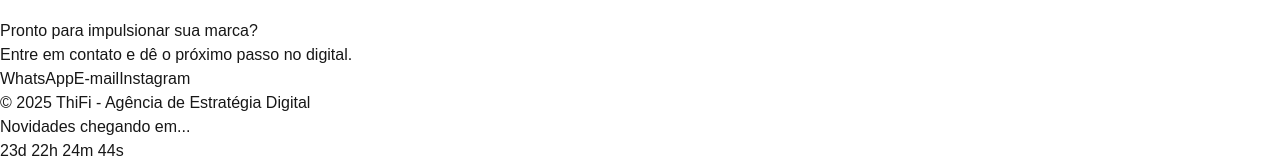
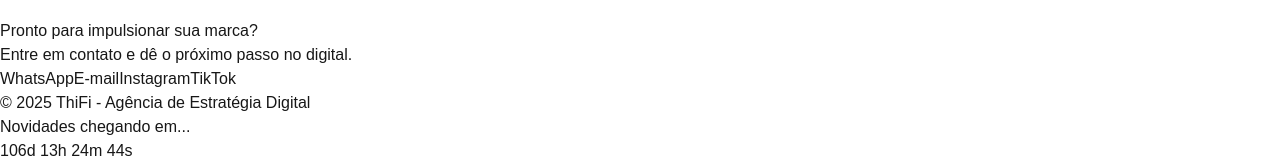
Before and after one commit to AgenciaThifi/agenciathifi.github.io, a Next.js app: page / in a window 1280 px wide. Shown: the part 3897-4057 px from the top of the page. Built offline with nearby package versions, Linux system fonts and the light colour scheme.

Commit message:
adição do botão de tiktok, alteração no contador flutuante

```diff
--- a/src/app/components/ContadorFlutuante.tsx
+++ b/src/app/components/ContadorFlutuante.tsx
@@ -6,8 +6,8 @@
 
   useEffect(() => {
     // Defina a data fixa de início (Exemplo: 26 de fevereiro de 2025, 16:00 UTC)
-    const fixedStartTime = new Date("2025-03-09T21:00:00Z").getTime();
-    const targetTime = fixedStartTime + 10 * 24 * 60 * 60 * 1000; // 10 dias após o início
+    const fixedStartTime = new Date("2025-05-26T12:00:00Z").getTime();
+    const targetTime = fixedStartTime + 15 * 24 * 60 * 60 * 1000; // 15 dias após o início
 
     const updateTimer = () => {
       const timeLeft = Math.max(0, Math.floor((targetTime - Date.now()) / 1000));
--- a/src/app/components/Cta.tsx
+++ b/src/app/components/Cta.tsx
@@ -34,6 +34,16 @@
         >
           Instagram
         </a>
+
+        {/* Botão TikTok */}
+        <a
+          href="https://www.tiktok.com/@thifi.oficial?_t=ZM-8wgDnfjHlQL&_r=1"
+          target="_blank"
+          rel="noopener noreferrer"
+          className="px-6 py-3 bg-black-500 text-white font-semibold rounded-xl shadow-lg border border-white hover:bg-black-600 transition"
+        >
+          TikTok
+        </a>
       </div>
     </section>
   );
```
